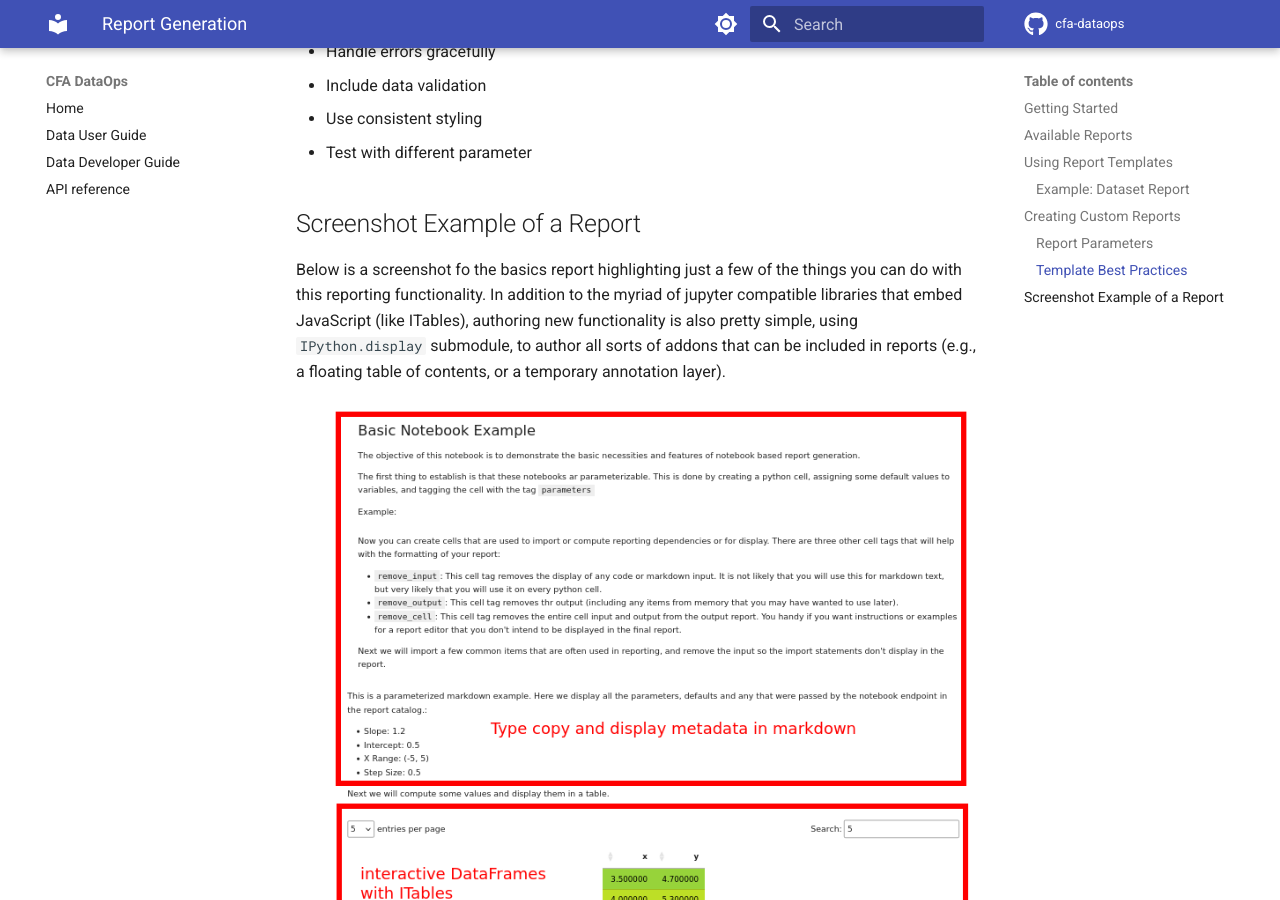
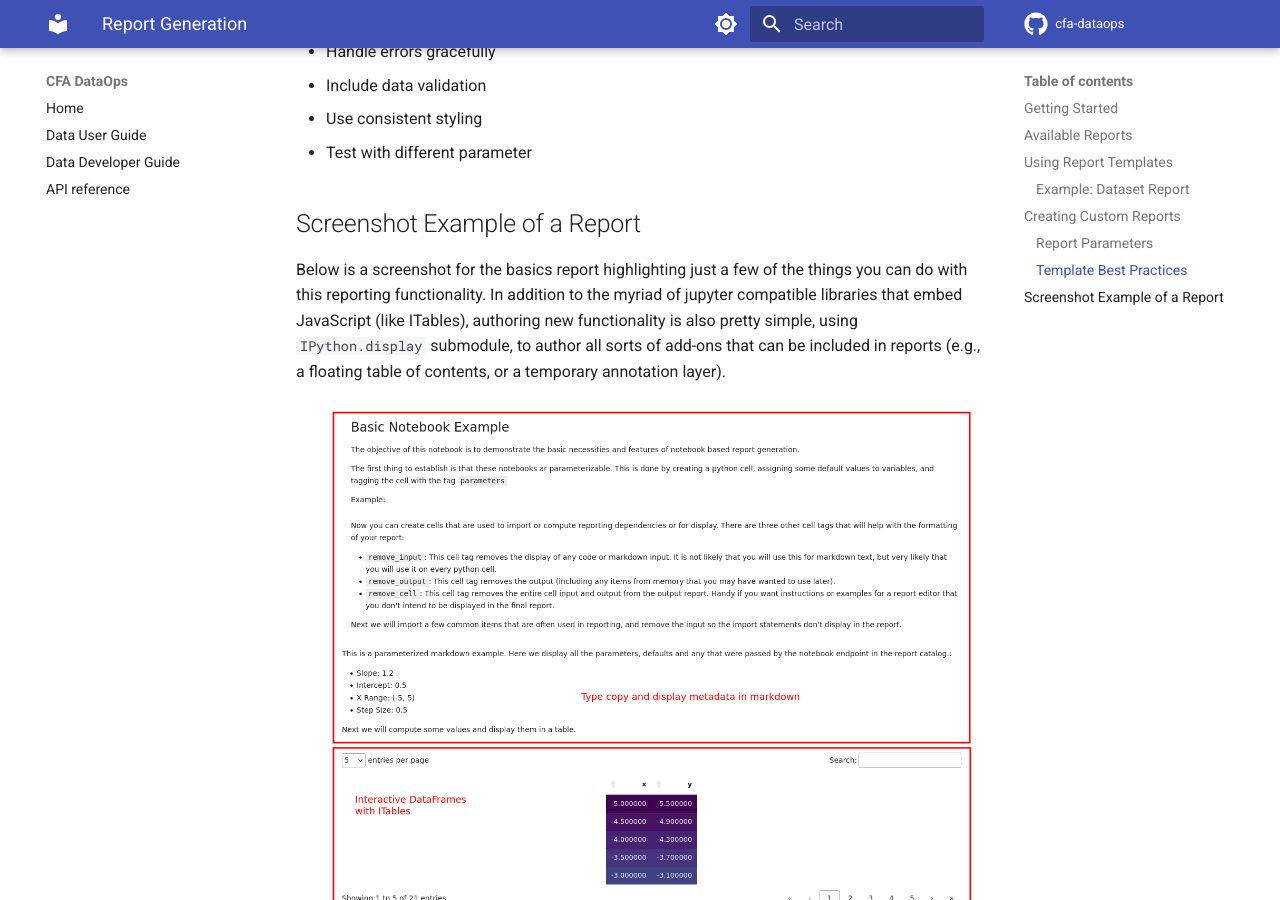
Before and after one commit to CDCgov/cfa-dataops, an MkDocs documentation site: the page built from docs/report_generation.md, in a window 1280 px wide and 900 px high, scrolled down 2135 px. Built offline with MkDocs 1.6.1 and Material for MkDocs 9.7.7, drawn with Linux system fonts in a browser that asks for light colours; comment, search, counter and statistics services are not loaded.

Commit message:
fixed typos, thanks Ryan!

```diff
--- a/docs/report_generation.md
+++ b/docs/report_generation.md
@@ -90,6 +90,6 @@ dataset_namespace: str = "scenarios.covid19vax_trends"  # help string
 
 ## Screenshot Example of a Report
 
-Below is a screenshot fo the basics report highlighting just a few of the things you can do with this reporting functionality. In addition to the myriad of jupyter compatible libraries that embed JavaScript (like ITables), authoring new functionality is also pretty simple, using `IPython.display` submodule, to author all sorts of addons that can be included in reports (e.g., a floating table of contents, or a temporary annotation layer).
+Below is a screenshot for the basics report highlighting just a few of the things you can do with this reporting functionality. In addition to the myriad of jupyter compatible libraries that embed JavaScript (like ITables), authoring new functionality is also pretty simple, using `IPython.display` submodule, to author all sorts of add-ons that can be included in reports (e.g., a floating table of contents, or a temporary annotation layer).
 
 ![Simple report example](assets/annotated_report_example.png)
```
Also changed, not shown: docs/assets/annotated_report_example.png, docs/assets/report_example.png (deleted), 1 other file.
